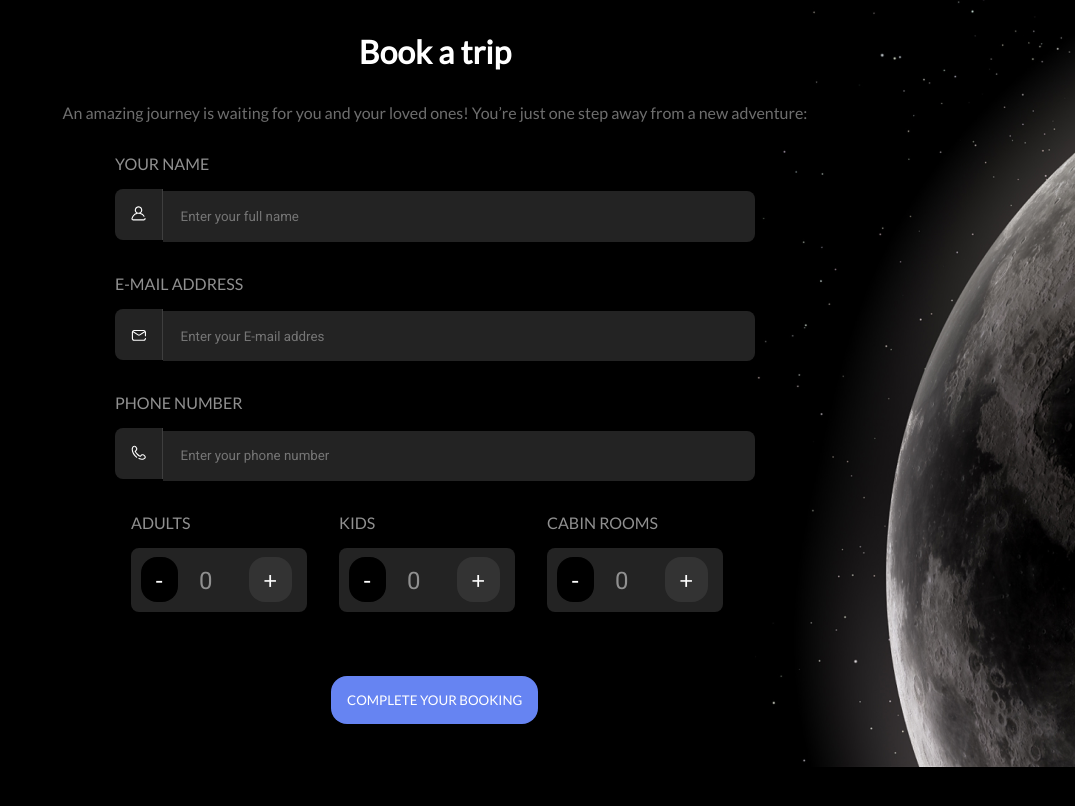
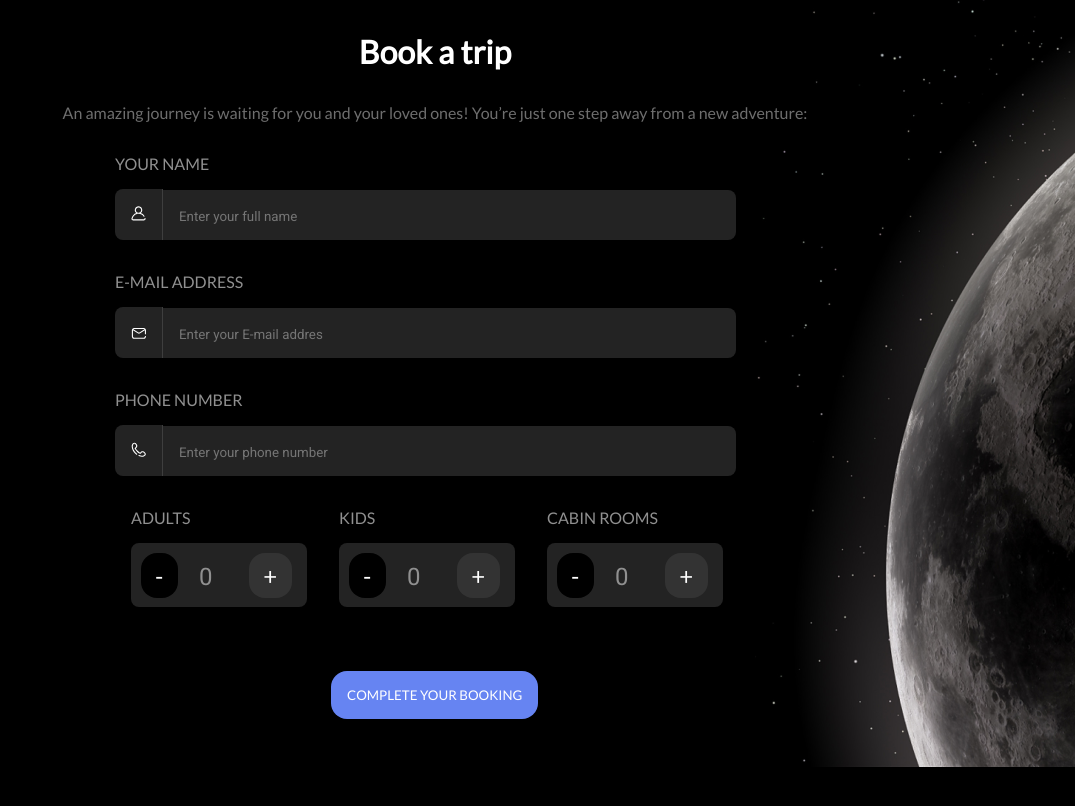
Before and after one commit to ghostfreeman/crystal-react-project, a React (Create React App) app in the folder moonshot-travels/: page / in a window 1280 px wide. Shown: the top 806 px of the page, without its empty margins (205-1280 px from the left). Built offline with nearby package versions, Linux system fonts and the light colour scheme.

Commit message:
Fixed that annoying pixel offset

```diff
--- a/moonshot-travels/src/App.css
+++ b/moonshot-travels/src/App.css
@@ -86,7 +86,7 @@ body {
 }
 
 .AppForm>div input {
-  padding: 1.1rem;
+  padding: 1.2rem 0 1rem 1rem;
   border-radius: 0 .5rem .5rem 0;
   width: 34.8rem;
 }
```
